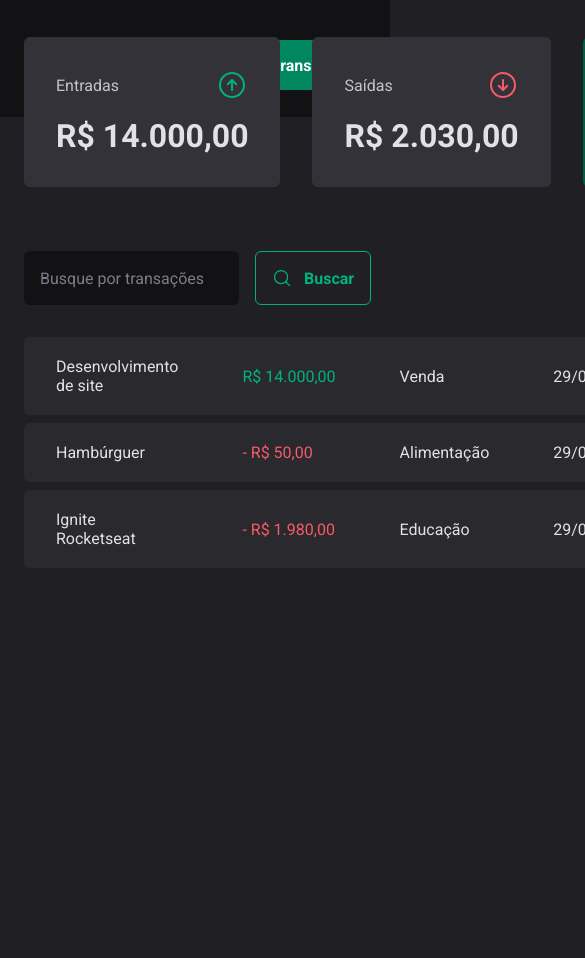
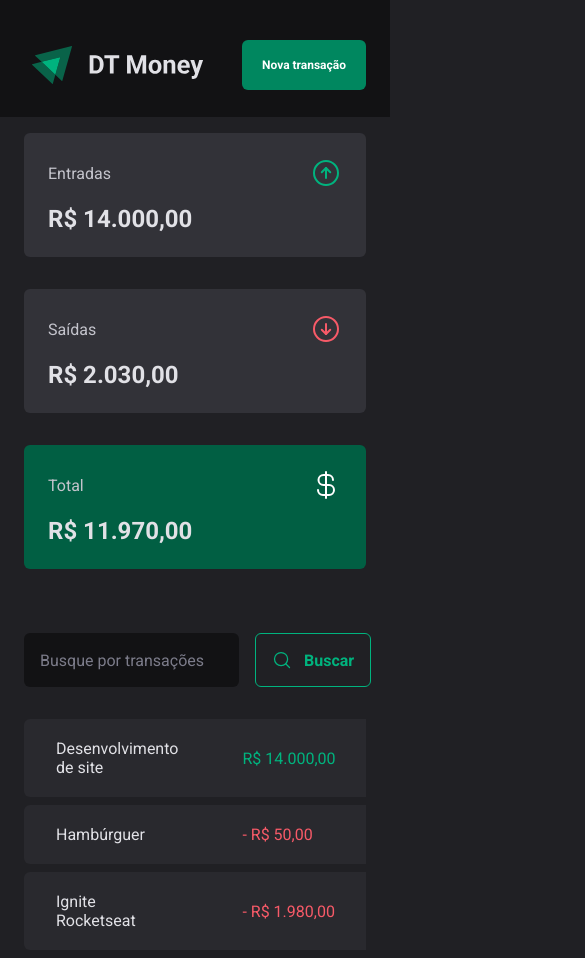
Before and after one commit to lemartins07/ignite-dtmoney, a React (Vite) app: page / in a window 390 px wide. Shown: the top 958 px of the page, 585 px wide, since content can reach past the window. Before the commit the page ends 844 px from the top, so only its background shows below. Built offline with nearby package versions, Linux system fonts and the light colour scheme; data requests are answered from the project's data file.

Commit message:
Add Responsive layout fix

```diff
--- a/src/components/Header/styles.ts
+++ b/src/components/Header/styles.ts
@@ -30,4 +30,8 @@ export const NewTransactionButton = styled.button`
     background: ${(props) => props.theme['green-700']};
     transition: background-color 0.2s;
   }
+
+  @media (max-width: 425px) {
+    font-size: 12px;
+  }
 `
--- a/src/components/Summary/index.tsx
+++ b/src/components/Summary/index.tsx
@@ -1,30 +1,10 @@
-import { useContext } from 'react'
-import { TransactionsContext } from '../../contexts/TransactionsContext'
 import { ArrowCircleDown, ArrowCircleUp, CurrencyDollar } from 'phosphor-react'
 import { SummaryCard, SummaryConatiner } from './style'
 import { priceFormatter } from '../../utils/formatter'
+import { useSummary } from '../../hooks/useSummary'
 
 export function Summary() {
-  const { transactions } = useContext(TransactionsContext)
-
-  const summary = transactions.reduce(
-    (acc, transaction) => {
-      if (transaction.type === 'income') {
-        acc.income += transaction.price
-        acc.total += transaction.price
-      } else {
-        acc.outcome += transaction.price
-        acc.total -= transaction.price
-      }
-
-      return acc
-    },
-    {
-      income: 0,
-      outcome: 0,
-      total: 0,
-    },
-  )
+  const summary = useSummary()
 
   return (
     <SummaryConatiner>
--- a/src/components/Summary/style.ts
+++ b/src/components/Summary/style.ts
@@ -7,10 +7,23 @@ export const SummaryConatiner = styled.section`
   padding: 0 1.5rem;
 
   display: grid;
-  grid-template-columns: repeat(3, 1fr);
+  grid-template-columns: repeat(auto-fit, minmax(150px, 1fr));
   gap: 2rem;
 
   margin-top: -5rem;
+
+  @media (max-width: 1200px) {
+    margin-top: -3rem;
+  }
+
+  @media (max-width: 1024px) {
+    margin-top: -2.5rem;
+  }
+
+  @media (max-width: 768px) {
+    margin-top: 1rem;
+    grid-template-columns: 1fr;
+  }
 `
 
 interface SummaryCardProps {
@@ -21,6 +34,10 @@ export const SummaryCard = styled.div<SummaryCardProps>`
   background: ${(props) => props.theme['gray-600']};
   border-radius: 6px;
   padding: 2rem;
+
+  @media (max-width: 768px) {
+    padding: 1.5rem;
+  }
 
   header {
     display: flex;
@@ -33,6 +50,9 @@ export const SummaryCard = styled.div<SummaryCardProps>`
     display: block;
     margin-top: 1rem;
     font-size: 2rem;
+    @media (max-width: 768px) {
+      font-size: 1.5rem;
+    }
   }
 
   ${(props) =>
--- /dev/null
+++ b/src/hooks/useSummary.ts
@@ -0,0 +1,27 @@
+import { useContext } from 'react'
+import { TransactionsContext } from '../contexts/TransactionsContext'
+
+export function useSummary() {
+  const { transactions } = useContext(TransactionsContext)
+
+  const summary = transactions.reduce(
+    (acc, transaction) => {
+      if (transaction.type === 'income') {
+        acc.income += transaction.price
+        acc.total += transaction.price
+      } else {
+        acc.outcome += transaction.price
+        acc.total -= transaction.price
+      }
+
+      return acc
+    },
+    {
+      income: 0,
+      outcome: 0,
+      total: 0,
+    },
+  )
+
+  return summary
+}
--- a/src/pages/Transactions/index.tsx
+++ b/src/pages/Transactions/index.tsx
@@ -5,6 +5,7 @@ import { SearchForm } from '../components/SearchForm'
 import {
   PriceHighlight,
   TransactionsContainer,
+  TransactionsContent,
   TransactionsTable,
 } from './style'
 import { TransactionsContext } from '../../contexts/TransactionsContext'
@@ -19,6 +20,7 @@ export function Transactions() {
 
       <TransactionsContainer>
         <SearchForm />
+        <TransactionsContent>
           <TransactionsTable>
             <tbody>
               {transactions.map((transaction) => {
@@ -40,6 +42,7 @@ export function Transactions() {
               })}
             </tbody>
           </TransactionsTable>
+        </TransactionsContent>
       </TransactionsContainer>
     </div>
   )
--- a/src/pages/Transactions/style.ts
+++ b/src/pages/Transactions/style.ts
@@ -6,11 +6,22 @@ export const TransactionsContainer = styled.main`
   margin: 4rem auto 0;
   padding: 0 1.5rem;
 `
+
+export const TransactionsContent = styled.div`
+  @media (max-width: 768px) {
+    overflow-x: scroll;
+  }
+`
+
 export const TransactionsTable = styled.table`
   width: 100%;
   border-collapse: separate;
   border-spacing: 0 0.5rem;
   margin-top: 1.5rem;
+
+  @media (max-width: 768px) {
+    overflow-x: scroll;
+  }
 
   td {
     padding: 1.25rem 2rem;
--- a/src/styles/global.ts
+++ b/src/styles/global.ts
@@ -16,6 +16,7 @@ export const GlobalStyle = createGlobalStyle`
     background-color: ${(props) => props.theme['gray-800']};
     color: ${(props) => props.theme['gray-100']};
     -webkit-font-smoothing: antialiased;
+    font-size: calc(15px + 0.390625vw);
   }
 
   body, input, textarea, button {
```
Lines whose indentation alone changed are shown as unchanged.
